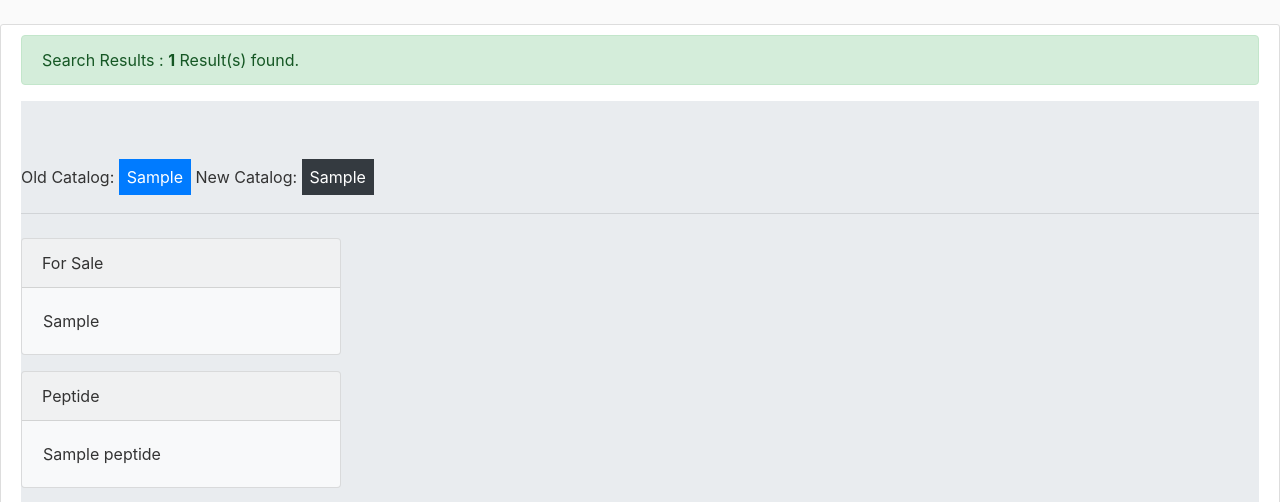
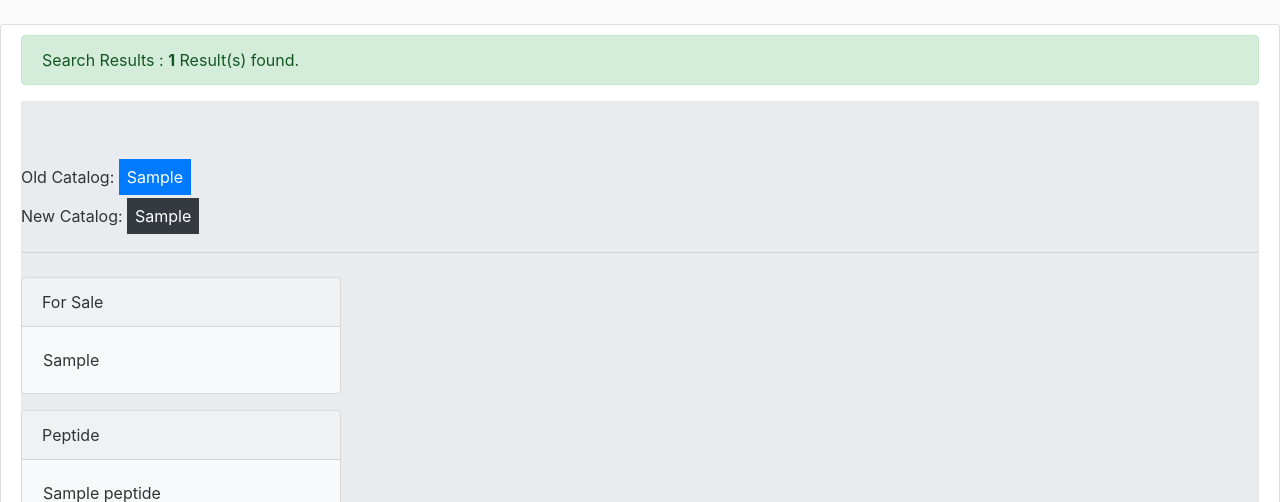
Before and after one commit to datakabaap/Fab, a Django app: template search/templates/search/details.html in a window 1280 px wide. Shown: the part 56-558 px from the top of the page. Run offline with Django 3.2, Linux system fonts and the light colour scheme; the template is opened without the code that fills it: most values are stand-ins (such as "Sample title", 1, 10 or a date in 2020); some libraries are stand-ins or nearby versions.

Commit message:
UI fixed

```diff
--- a/search/templates/search/details.html
+++ b/search/templates/search/details.html
@@ -1,7 +1,7 @@
 {% extends "search/base.html" %}
 {% block content %}
 
-    <div class="content-section" >
+    <div class="content-section" xmlns="http://www.w3.org/1999/html">
         <div class = "alert alert-success" role="alert">
             Search Results : <b>{{ allSearch.count }}</b> Result(s) found.
         </div>
@@ -19,9 +19,10 @@
 
             <div class="jumbotron jumbotron-fluid" >
 
-
-                <div> Old Catalog:
-                    <span class="d-inline p-2 bg-primary text-white"> {{ search.Old_Catalog }}</span>
+                <div>
+                    Old Catalog:  <span class="d-inline p-2 bg-primary text-white"> {{ search.Old_Catalog }}</span>
+                </div>
+                <div style="margin-top: 15px">
                     New Catalog: <span class="d-inline p-2 bg-dark text-white"> {{ search.Final_Catalog }}</span>
                 </div>
                 <hr class="my-4">
```
